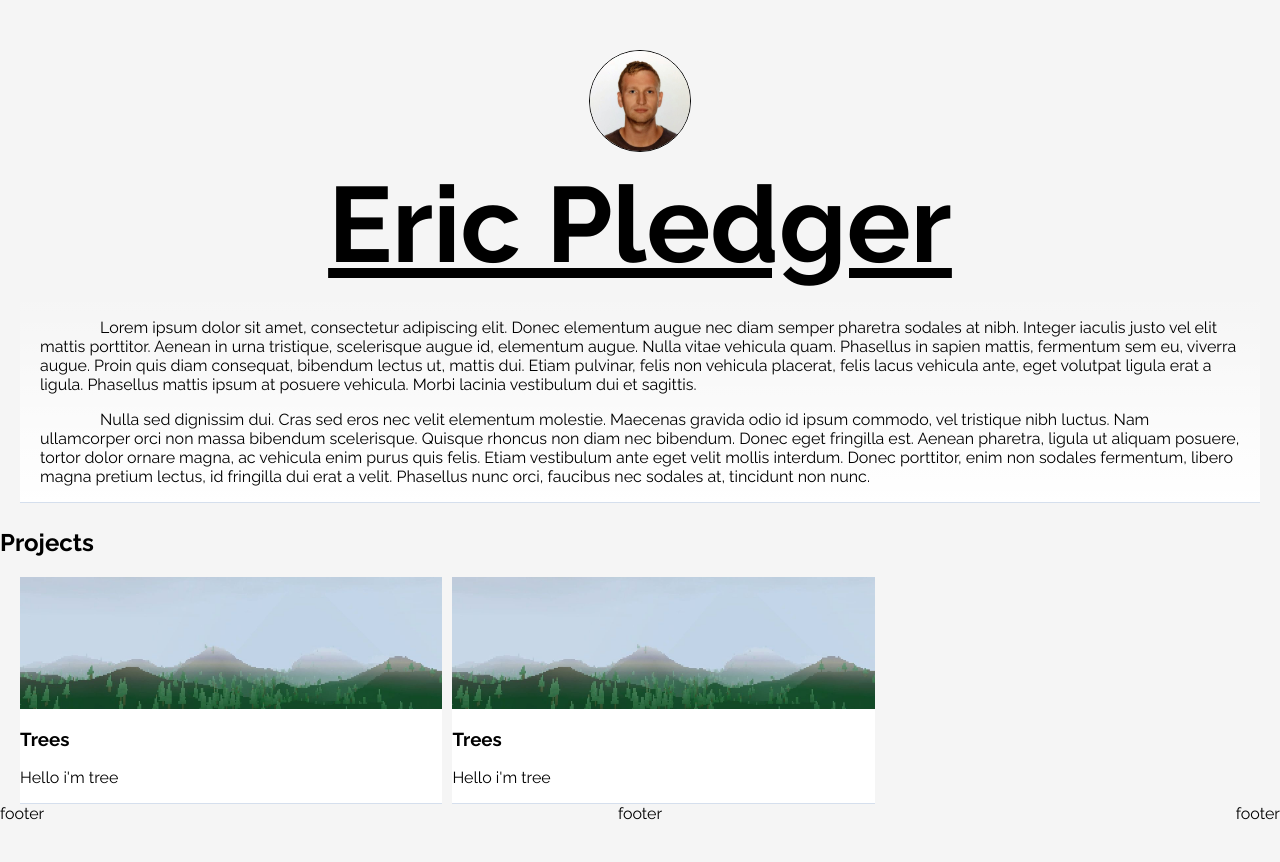
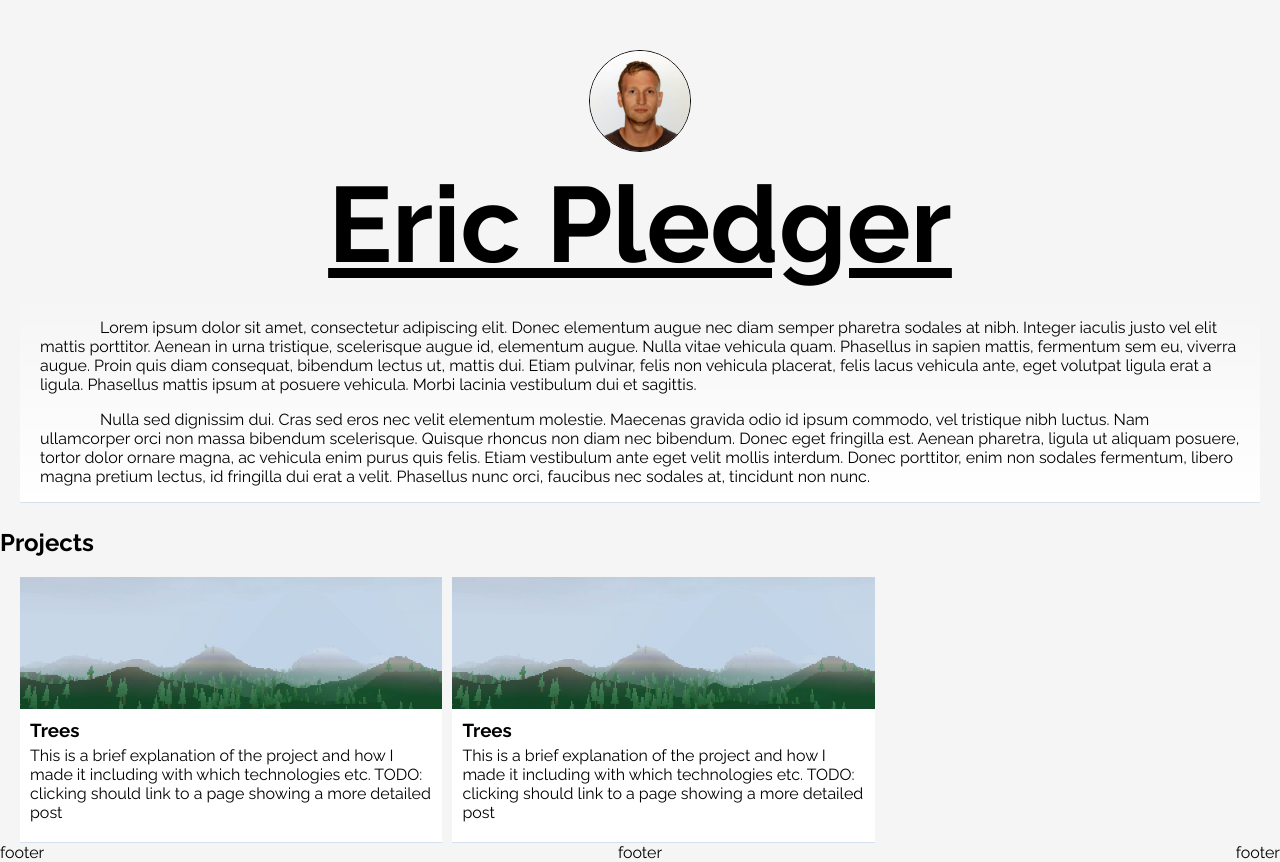
Before and after one commit to etp4eva/code-ericwebsite, a Next.js app: page / in a window 1280 px wide. Before the commit the page ends 823 px from the top, so only its background shows below. Built offline with nearby package versions, Linux system fonts and the light colour scheme.

Commit message:
Clean up and groundwork

```diff
--- a/src/components/ProjectCard.tsx
+++ b/src/components/ProjectCard.tsx
@@ -1,15 +1,22 @@
 import Image from 'next/image'
 import { useRef, useState } from 'react';
 import styles from '@/styles/ProjectCard.module.scss'
+import Link from 'next/link';
 
-interface ProjectCardProps {
+export interface ProjectSummary {
+    slug: string;
     title: string;
+    tags: string[];
+    blurb: string;
     imgSrc: string;
     videoSrc?: string;
-    blurb: string;
     imgWidth: number;
     imgHeight: number;
     imgScale: number;
+}
+
+interface ProjectCardProps {
+    project: ProjectSummary;
 }
 
 export const ProjectCard = (props: ProjectCardProps) => {
@@ -17,20 +24,20 @@ export const ProjectCard = (props: ProjectCardProps) => {
     const videoRef = useRef<HTMLVideoElement>(null);
 
     const [width, height] = [
-        props.imgWidth * props.imgScale,
-        props.imgHeight * props.imgScale
+        props.project.imgWidth * props.project.imgScale,
+        props.project.imgHeight * props.project.imgScale
     ]
 
     const imageBanner = (
         <Image
             className={ styles.stacked }
-            src={ props.imgSrc }
+            src={ props.project.imgSrc }
             width={ width } height={ height }
-            alt={ props.title }
+            alt={ props.project.title }
         />
     );
 
-    const videoBanner = (props.videoSrc) ? (
+    const videoBanner = (props.project.videoSrc) ? (
             <video
                 ref={ videoRef }
                 width={ width } height={ height }
@@ -38,7 +45,7 @@ export const ProjectCard = (props: ProjectCardProps) => {
                 className={ styles.stacked }
                 hidden={ !isPlaying }
             >
-                <source src={props.videoSrc} type="video/webm"/>
+                <source src={props.project.videoSrc} type="video/webm"/>
             </video>
     ) : undefined;
 
@@ -65,7 +72,12 @@ export const ProjectCard = (props: ProjectCardProps) => {
         <article
             onMouseEnter={handleMouseEnter}
             onMouseLeave={handleMouseLeave}
-            className={ styles.card }
+            className={styles.card}
+            style={{maxWidth: width}}
+        >
+            <Link
+                className={ styles.link }
+                href={`/projects/${encodeURIComponent(props.project.slug)}`}
             >
                 <div
                     className={ styles.imgWindow }
@@ -73,10 +85,12 @@ export const ProjectCard = (props: ProjectCardProps) => {
                     { imageBanner }
                     { videoBanner }
                 </div>
+
                 <div className={ styles.textArea }>
-                <h3>{ props.title }</h3>
-                <p>{ props.blurb }</p>
+                        <h3>{ props.project.title }</h3>
+                        <p>{ props.project.blurb }</p>
                 </div>
+            </Link>
         </article>
     )
 }
--- /dev/null
+++ b/src/components/ProjectList.tsx
@@ -0,0 +1,26 @@
+import { ProjectCard, ProjectSummary } from "./ProjectCard";
+import styles from '@/styles/ProjectList.module.scss'
+
+interface ProjectListProps {
+    projects: ProjectSummary[];
+}
+
+export const ProjectList = (props: ProjectListProps) => {
+
+    return (
+        <div>
+          <h2>Projects</h2>
+          <div className={ styles.projectRows }>
+            {
+                props.projects.map((project, idx) => (
+                    <ProjectCard
+                        key={idx}
+                        project={project}
+                    />
+                ))
+            }
+
+          </div>
+        </div>
+    )
+}
--- a/src/pages/index.tsx
+++ b/src/pages/index.tsx
@@ -1,10 +1,23 @@
 import Head from 'next/head'
 import styles from '@/styles/Home.module.scss'
-import { ProjectCard } from '@/components/ProjectCard'
+import { ProjectSummary } from '@/components/ProjectCard'
 import { Header, LockScale } from '@/components/HeaderComponent'
 import { Raleway } from '@next/font/google'
+import { ProjectList } from '@/components/ProjectList'
 
 const raleway = Raleway({ subsets: ['latin']})
+
+const projectPlaceholder: ProjectSummary = {
+  slug: 'trees',
+  title: 'Trees',
+  tags: ['code', 'game', 'c++', 'opengl'],
+  blurb: 'This is a brief explanation of the project and how I made it including with which technologies etc. TODO: clicking should link to a page showing a more detailed post',
+  imgSrc: '/images/trees.jpg',
+  videoSrc: '/videos/trees.webm',
+  imgWidth: 1280,
+  imgHeight: 400,
+  imgScale: 0.33,
+}
 
 export default function Home() {
   return (
@@ -23,30 +36,7 @@ export default function Home() {
           <p className={ styles.indent }>Nulla sed dignissim dui. Cras sed eros nec velit elementum molestie. Maecenas gravida odio id ipsum commodo, vel tristique nibh luctus. Nam ullamcorper orci non massa bibendum scelerisque. Quisque rhoncus non diam nec bibendum. Donec eget fringilla est. Aenean pharetra, ligula ut aliquam posuere, tortor dolor ornare magna, ac vehicula enim purus quis felis. Etiam vestibulum ante eget velit mollis interdum. Donec porttitor, enim non sodales fermentum, libero magna pretium lectus, id fringilla dui erat a velit. Phasellus nunc orci, faucibus nec sodales at, tincidunt non nunc.</p>
         </main>
 
-        <div>
-          <h2>Projects</h2>
-          <div className={ styles.projectRows }>
-            <ProjectCard
-              title={'Trees'}
-              imgSrc={'/images/trees.jpg'}
-              imgWidth={1280}
-              imgHeight={400}
-              imgScale={0.33}
-              videoSrc={'/videos/trees.webm'}
-              blurb={'Hello i\'m tree'}
-            />
-
-            <ProjectCard
-              title={'Trees'}
-              imgSrc={'/images/trees.jpg'}
-              imgWidth={1280}
-              imgHeight={400}
-              imgScale={0.33}
-              videoSrc={'/videos/trees.webm'}
-              blurb={'Hello i\'m tree'}
-            />
-          </div>
-        </div>
+        <ProjectList projects={[projectPlaceholder, projectPlaceholder]} />
 
         <footer>
           <div>footer</div>
--- a/src/styles/Home.module.scss
+++ b/src/styles/Home.module.scss
@@ -2,16 +2,6 @@
 
 .shadow {
   box-shadow: 0px 2px 10px  rgba(0,0,0,0.4);
-}
-
-.projectRows {
-  display: flex;
-  flex-direction: row;
-  flex-wrap: wrap;
-  align-content: stretch;
-  gap: 10px;
-
-  padding: 0px 20px;
 }
 
 .contentBox {
--- a/src/styles/ProjectCard.module.scss
+++ b/src/styles/ProjectCard.module.scss
@@ -23,3 +23,16 @@
     border-bottom: solid 1px;
     border-color: colors.$card-border-color;
 }
+
+.card h3 {
+    margin: 10px 10px 5px 10px;
+}
+
+.card p {
+    margin: 5px 10px 20px 10px;
+}
+
+.link {
+    text-decoration: none;
+    color: black;
+}
--- /dev/null
+++ b/src/styles/ProjectList.module.scss
@@ -0,0 +1,9 @@
+.projectRows {
+    display: flex;
+    flex-direction: row;
+    flex-wrap: wrap;
+    align-content: stretch;
+    gap: 10px;
+
+    padding: 0px 20px;
+  }
```
Also changed, not shown: src/pages/projects/[slug].tsx (added, +9 -0 lines). Lines whose indentation alone changed are shown as unchanged.
